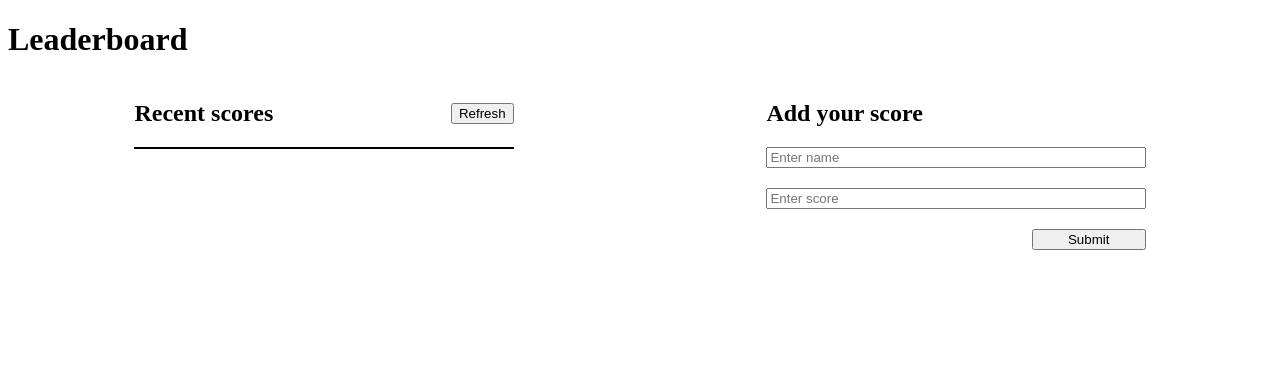
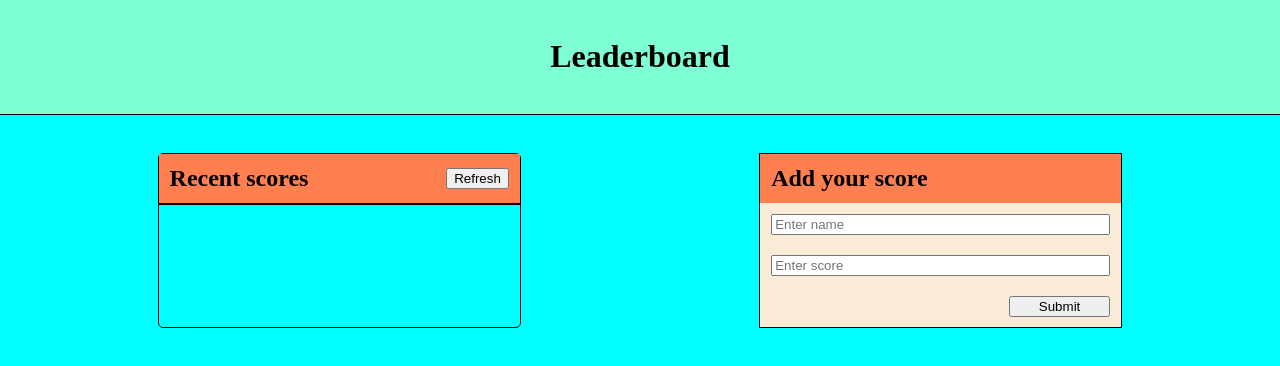
Before and after one commit to tomasesquivelgc/Leader-board-API, a website built with webpack: page src/index.html in a window 1280 px wide. Built offline with nearby package versions, Linux system fonts and the light colour scheme; no server answers.

Commit message:
style add

```diff
--- a/src/index.html
+++ b/src/index.html
@@ -19,7 +19,7 @@
       </div>
 
       <div class="add-score">
-        <h2>Add your score</h2>
+        <h2 class="score-title">Add your score</h2>
         <div class="input-div">
           <input type="text" id="name-input" placeholder="Enter name">
           <input type="number" id="score-input" placeholder="Enter score">
--- a/src/style.css
+++ b/src/style.css
@@ -1,15 +1,36 @@
+* {
+  margin: 0;
+}
+
+h1 {
+  text-align: center;
+  background-color: aquamarine;
+  margin: 0;
+  padding: 3%;
+  border-bottom: 1px solid black;
+}
+
+body {
+  background-color: aqua;
+}
+
 .main-wrapper {
   display: flex;
   justify-content: space-around;
+  padding: 3%;
 }
 
 .recent-scores {
   width: 30%;
+  border: 1px solid black;
+  border-radius: 5px;
 }
 
 .title-button {
   display: flex;
   justify-content: space-between;
+  padding: 3%;
+  background-color: coral;
 }
 
 .refresh-button {
@@ -19,6 +40,8 @@
 
 .add-score {
   width: 30%;
+  border: 1px solid black;
+  height: 100%;
 }
 
 .scores {
@@ -28,21 +51,48 @@
   padding-inline-start: 0;
 }
 
+.score-title {
+  padding: 3%;
+  background-color: coral;
+}
+
 .scores li {
   padding: 2%;
+  border-bottom: 1px solid black;
 }
 
-.scores li:nth-child(odd) {
-  background-color: lightgray;
+.scores li:nth-child(1) {
+  background-color: gold;
+}
+
+.scores li:nth-child(2) {
+  background-color: silver;
+}
+
+.scores li:nth-child(3) {
+  background-color: #cd7f32;
+}
+
+.scores li:nth-child(n+4) {
+  background-color: antiquewhite;
 }
 
 .input-div {
   display: flex;
   flex-direction: column;
   gap: 20px;
+  padding: 3%;
+  background-color: antiquewhite;
 }
 
 .submit-button {
   width: 30%;
   align-self: flex-end;
 }
+
+button:hover {
+  background-color: lightpink;
+  color: blueviolet;
+  border-color: blueviolet;
+
+}
```
